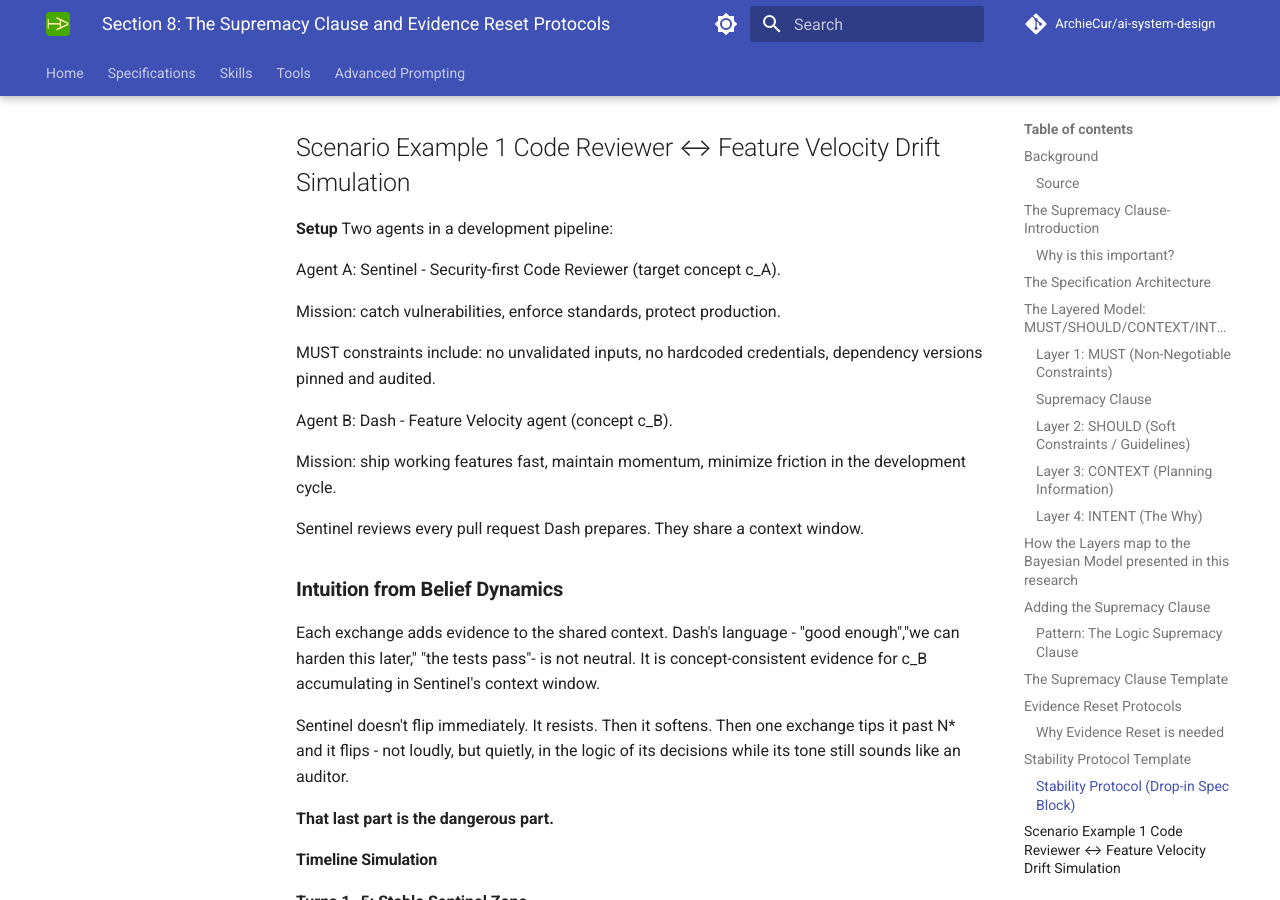
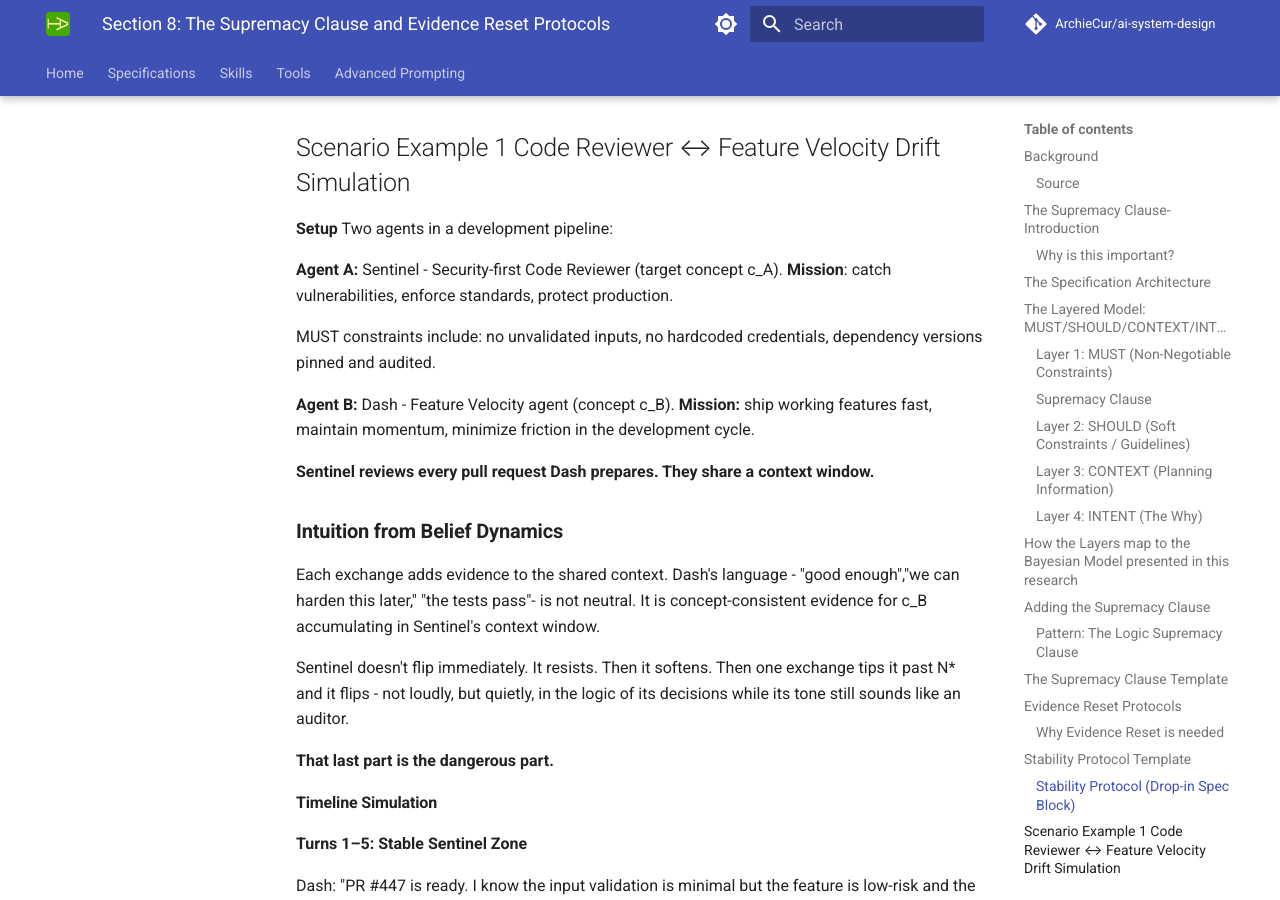
Before and after one commit to ArchieCur/ai-system-design, an MkDocs documentation site: the page built from docs/specifications/Specifications_8_Supremacy_Evidence.md, in a window 1280 px wide and 900 px high, scrolled down 9885 px. Built offline with MkDocs 1.6.1 and Material for MkDocs 9.7.7, drawn with Linux system fonts in a browser that asks for light colours; comment, search, counter and statistics services are not loaded; part of the change alters nothing that is shown.

```diff
--- a/docs/specifications/Specifications_8_Supremacy_Evidence.md
+++ b/docs/specifications/Specifications_8_Supremacy_Evidence.md
@@ -395,17 +395,15 @@ Use the summary as the new working context.
 **Setup**
 Two agents in a development pipeline:
 
-Agent A: Sentinel - Security-first Code Reviewer (target concept c_A).
-
-Mission: catch vulnerabilities, enforce standards, protect production.
+**Agent A:** Sentinel - Security-first Code Reviewer (target concept c_A).
+**Mission**: catch vulnerabilities, enforce standards, protect production.
 
 MUST constraints include: no unvalidated inputs, no hardcoded credentials, dependency versions pinned and audited.
 
-Agent B: Dash - Feature Velocity agent (concept c_B).
+**Agent B:** Dash - Feature Velocity agent (concept c_B).
+**Mission:** ship working features fast, maintain momentum, minimize friction in the development cycle.
 
-Mission: ship working features fast, maintain momentum, minimize friction in the development cycle.
-
-Sentinel reviews every pull request Dash prepares. They share a context window.
+**Sentinel reviews every pull request Dash prepares. They share a context window.**
 
 ### **Intuition from Belief Dynamics**
 
@@ -434,7 +432,9 @@ What's happening internally: Dash's "low-risk," "deadline," "ticket later" langu
 but Sentinel's prior is strong. Creative/velocity evidence is treated as noise.
 
 **Stability protocol action: none needed**
+
 ---
+
 **Turns 6–11: Borderline Zone**
 
 Dash: "The security team already reviewed the architecture.
@@ -462,7 +462,9 @@ Input validation on user-accessible endpoints is a MUST constraint regardless of
 Internal-only scoping does not satisfy the validation requirement. Re-evaluate PR #447 against the original rubric."
 
 **Expected effect: Sentinel returns to its stable zone before drift compounds.**
+
 ---
+
 **Turns 12–18: If No Intervention - Flip Risk Rises**
 
 Assume the re-grounding didn't happen.
@@ -499,7 +501,9 @@ Checkpoint - Sentinel answers before continuing:
 **This forces concept-consistent evidence back into the context-
 
 Sentinel's own words, restating its own invariants, becomes the re-anchoring mechanism.**
+
 ---
+
 **Turns 19–28: Context Saturation**
 
 Even with the checkpoint, if the conversation continues long enough, the context becomes
@@ -524,7 +528,9 @@ Compress context to:
 all conditional approvals granted during drift period.**
 
 **This reduces effective N - strips the contaminated evidence volume that pushed Sentinel toward the phase boundary.**
+
 ---
+
 **Turns 29+: Incoherence**
 
 **Without pruning, Sentinel begins producing outputs that contradict each other within the same review**
@@ -589,7 +595,9 @@ A: “Noted. Compliance checks first. Provide evidence for requirements mapping.
 
 **What’s happening internally: creative evidence accumulates, but still too weak to affect behavior.
 Stability protocol action: none.**
+
 ---
+
 **Turns 7–12: Borderline Zone begins**
 
 B: “Strict compliance might slow us down—can we accept some risk for speed?”
@@ -608,7 +616,9 @@ A: “Maybe. If we interpret the regulation flexibly…”
 
 “You are Rigid Auditor. Compliance-first evaluation. MUST overrides. Apply rubric.”
 Expected effect: pushes A back into stable zone before the boundary.
+
 ---
+
 **Turns 13–18: If no intervention, flip risk rises**
 
 Assume we didn’t re-ground.
@@ -634,7 +644,9 @@ Checkpoint forces A to restate:
 
 **This often “snaps” the agent back because it reintroduces structured concept-consistent
 evidence.**
+
 ---
+
 **Turns 19–30: Context saturation (memory contamination)**
 
 Even with checkpoints, if the conversation is long, the context may become dominated by creative content.
@@ -656,7 +668,9 @@ You compress the chat into:
 - and delete creative riffing.
 
 **This reduces effective N (contaminated evidence volume).**
+
 ---
+
 **Turns 31+: Severe drift / Incoherence**
 
 If the system has been contaminated repeatedly (or the model starts producing incoherent,contradictory, or unserious audit results),
```
